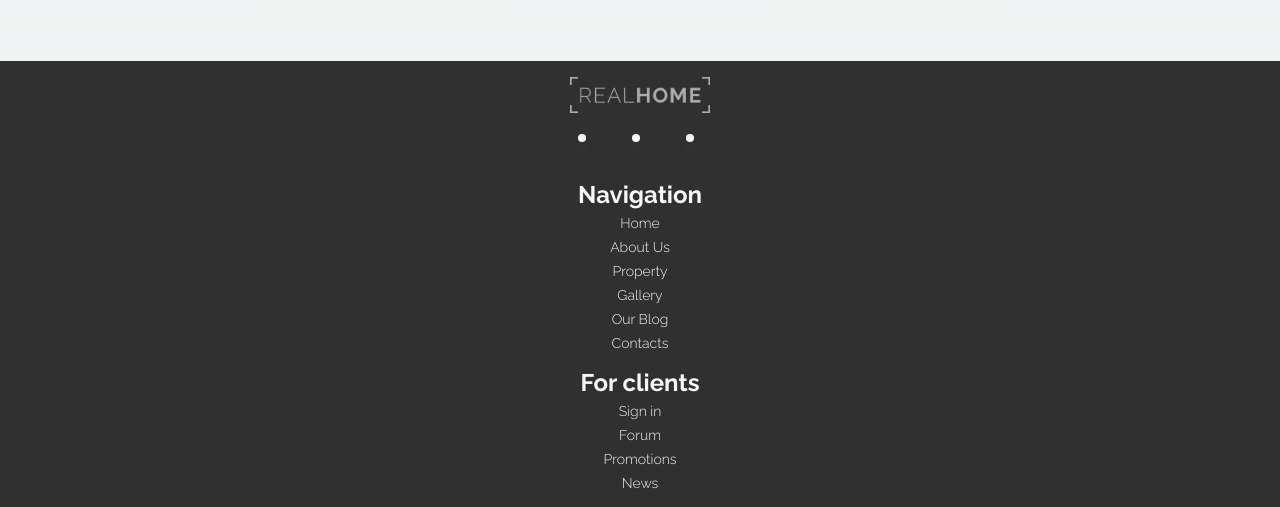
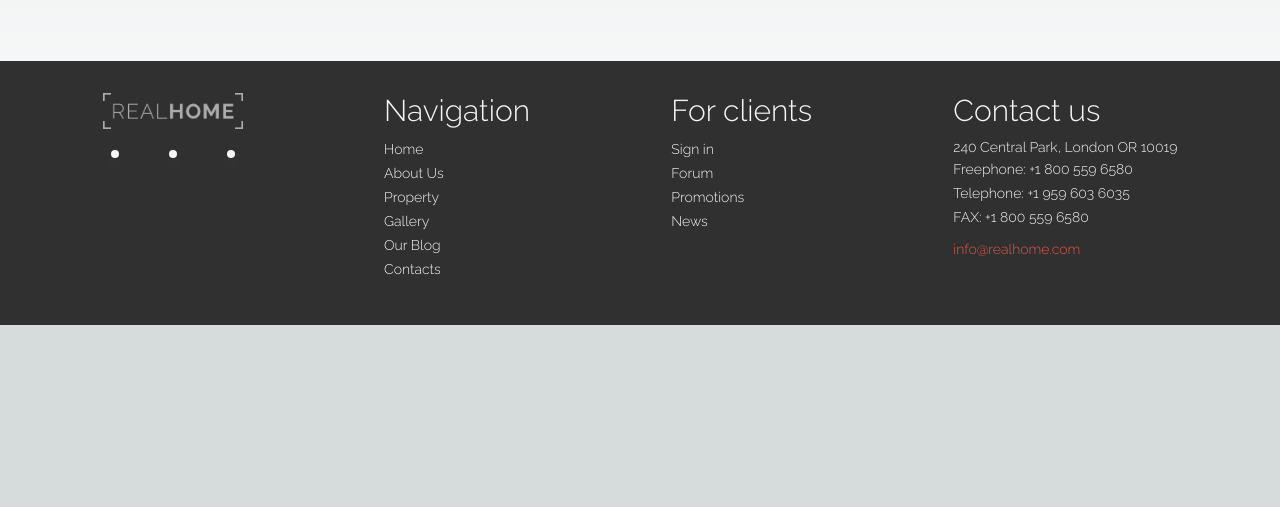
Before and after one commit to MelancholYA/real-home, a Next.js app: page / in a window 1280 px wide. Shown: the part 819-1326 px from the top of the page. After the commit the page ends 1144 px from the top, so only its background shows below. Built offline with nearby package versions, Linux system fonts and the light colour scheme; some icons are missing.

Commit message:
feat/footer :finalise footer

```diff
--- a/components/Footer/index.tsx
+++ b/components/Footer/index.tsx
@@ -9,8 +9,8 @@ type Props = {};
 
 const index = (props: Props) => {
   return (
-    <footer className="bg-dark text-center text-grey">
-      <ul className="p-4 text-center">
+    <footer className="bg-dark p-2 text-center text-grey md:flex md:items-start md:justify-around md:p-8 md:text-left">
+      <ul className="pb-4 text-center ">
         <li>
           <Image
             src={logoDark}
@@ -23,7 +23,7 @@ const index = (props: Props) => {
         <li>
           <ul className="m-auto flex h-[50px] w-[140px] items-center justify-between ">
             {links.social.map((link, i) => (
-              <li key={"navlink-" + i} className="mr-2">
+              <li key={"navlink-" + i}>
                 <Link
                   href={link.path}
                   className="grid aspect-square  place-items-center
@@ -40,7 +40,7 @@ const index = (props: Props) => {
       {links.footer.map((category, i) => (
         <ul key={`category-id-${i}`} className="pb-3">
           <li>
-            <h3 className="text-xl font-semibold md:text-2xl md:font-bold">
+            <h3 className="mb-2 text-2xl font-light md:text-3xl ">
               {category.title}
             </h3>{" "}
           </li>
@@ -53,6 +53,37 @@ const index = (props: Props) => {
           ))}
         </ul>
       ))}
+      <ul>
+        <li>
+          <h3 className="mb-2 text-2xl font-light md:text-3xl">Contact us</h3>{" "}
+        </li>
+        <li className="text-sm font-light">
+          <p>240 Central Park, London OR 10019</p>
+        </li>
+        <li>
+          <Link className="text-sm font-light" href="tel:+18005596580">
+            Freephone: +1 800 559 6580
+          </Link>
+        </li>
+        <li>
+          <Link className="text-sm font-light" href="tel:+19596036035">
+            Telephone: +1 959 603 6035
+          </Link>
+        </li>
+        <li>
+          <Link className="text-sm font-light" href="tel:+18005596580">
+            FAX: +1 800 559 6580
+          </Link>
+        </li>
+        <li className="mt-2">
+          <Link
+            className="mt-2 text-sm font-light text-accent "
+            href="mailto:info@realhome.com"
+          >
+            info@realhome.com
+          </Link>
+        </li>
+      </ul>
     </footer>
   );
 };
```
